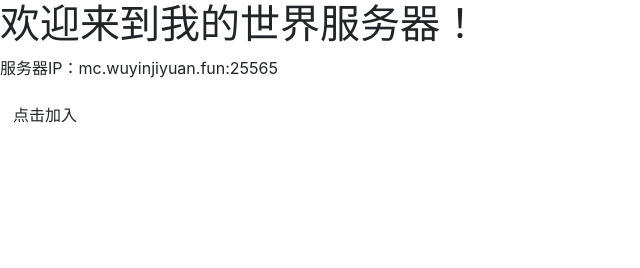
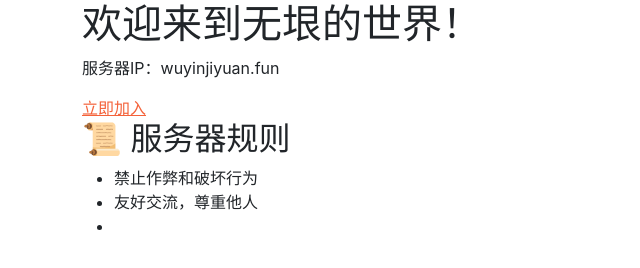
Before and after one commit to zsynbzsy/minecraft-website, a website: page dist/index.html in a window 1280 px wide. Shown: the whole page, without its empty margins (0-640 px from the left). Drawn offline with Linux system fonts and the light colour scheme.

Commit message:
Update index.html

```diff
--- a/dist/index.html
+++ b/dist/index.html
@@ -1,12 +1,25 @@
 <!DOCTYPE html>
-<html>
-  <head>
-    <title>我的MC服务器官网</title>
-    <link href="css/styles.css" rel="stylesheet">
-  </head>
-  <body>
-    <h1>欢迎来到我的世界服务器！</h1>
-    <p>服务器IP：mc.wuyinjiyuan.fun:25565</p>
-    <a class="btn" href="#">点击加入</a>
-  </body>
+<html lang="zh-CN">
+<head>
+  <meta charset="UTF-8">
+  <title>无垠纪元服务器官网</title>
+  <link rel="stylesheet" href="css/styles.css">
+</head>
+<body>
+  <div class="container">
+    <h1>欢迎来到无垠的世界！</h1>
+    <div class="server-info">
+      <p>服务器IP：<span class="ip">wuyinjiyuan.fun</span></p>
+      <a class="mc-button" href="#join">立即加入</a>
+    </div>
+    <div class="rules">
+      <h2>📜 服务器规则</h2>
+      <ul>
+        <li>禁止作弊和破坏行为</li>
+        <li>友好交流，尊重他人</li>
+        <li></li>
+      </ul>
+    </div>
+  </div>
+</body>
 </html>
```
